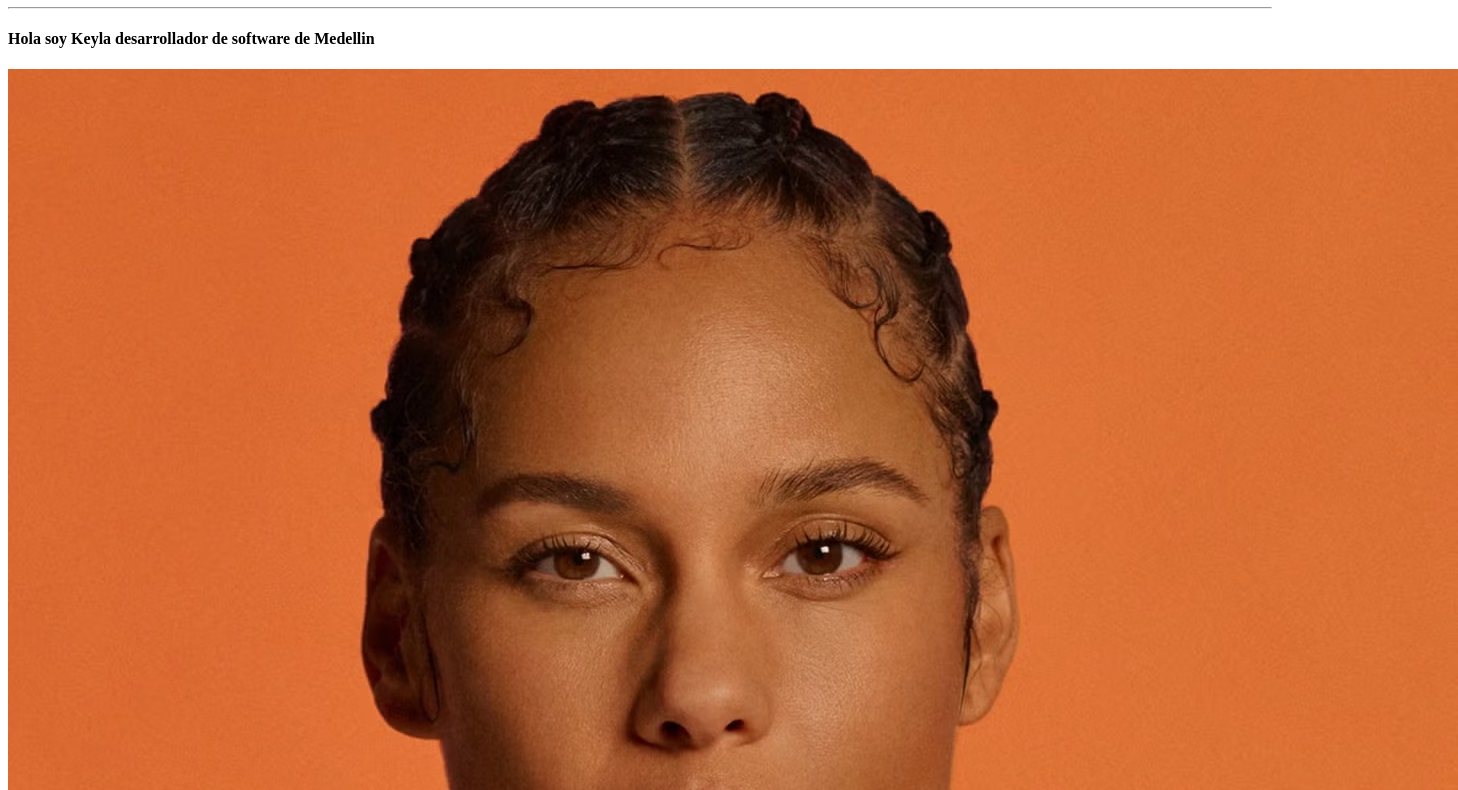
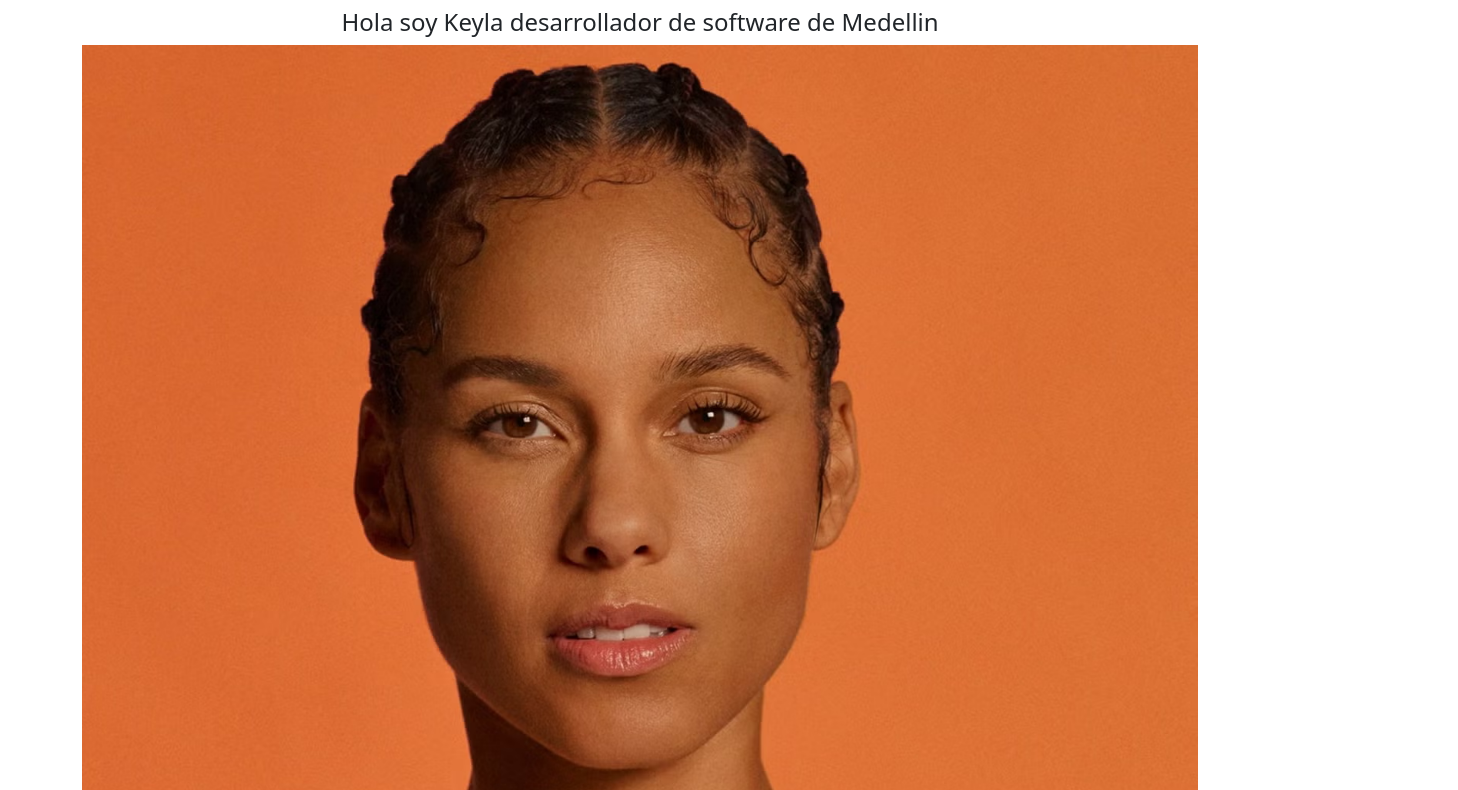
Before and after one commit to KeylaSalamandra/Keyla-Salamandra-Soto, a plain HTML site: page index.html in a window 1280 px wide. Shown: the part 73-863 px from the top of the page, 1458 px wide, since content can reach past the window. Drawn offline with nearby package versions, Linux system fonts and the light colour scheme.

Commit message:
Add files via upload

```diff
--- a/index.html
+++ b/index.html
@@ -4,12 +4,20 @@
     <meta charset="UTF-8">
     <meta name="viewport" content="width=device-width, initial-scale=1.0">
     <title>Keyla Salamandra</title>
+    <link href="https://cdn.jsdelivr.net/npm/bootstrap@5.3.7/dist/css/bootstrap.min.css" rel="stylesheet" integrity="sha384-LN+7fdVzj6u52u30Kp6M/trliBMCMKTyK833zpbD+pXdCLuTusPj697FH4R/5mcr" crossorigin="anonymous">
 </head>
 <body>
-    <h1>Keyla</h1>
+    <div class="container">
+        <div class="row">
+            <div class="col-12 text-center">
+<h1>Keyla</h1>
     <hr>
     <h4>Hola soy Keyla desarrollador de software de Medellin</h4>
-    <img src="imagenes/newFile-8.avif" alt="foto">
+    <img src="imagenes/newFile-8.avif" alt="foto" class="img-fluid">
+
+            </div>
+        </div>
+    </div>
 
 </body>
 </html>
```
